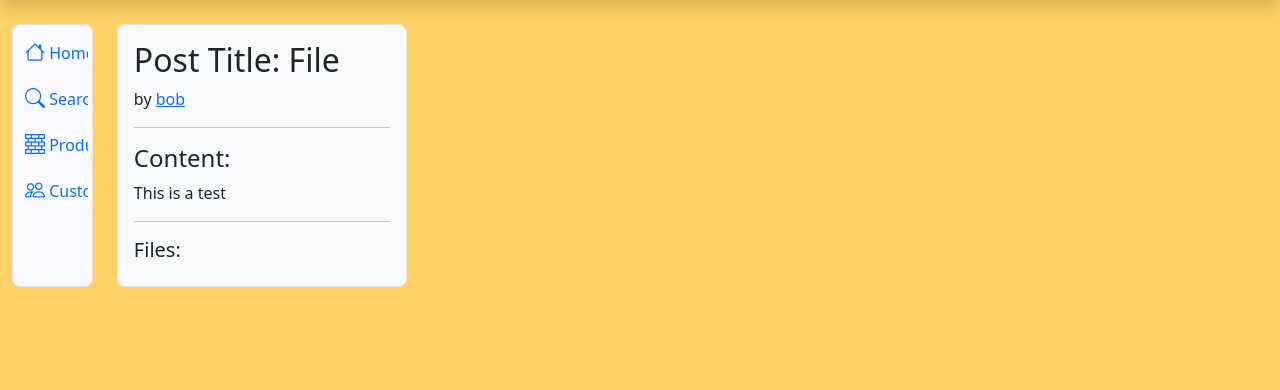
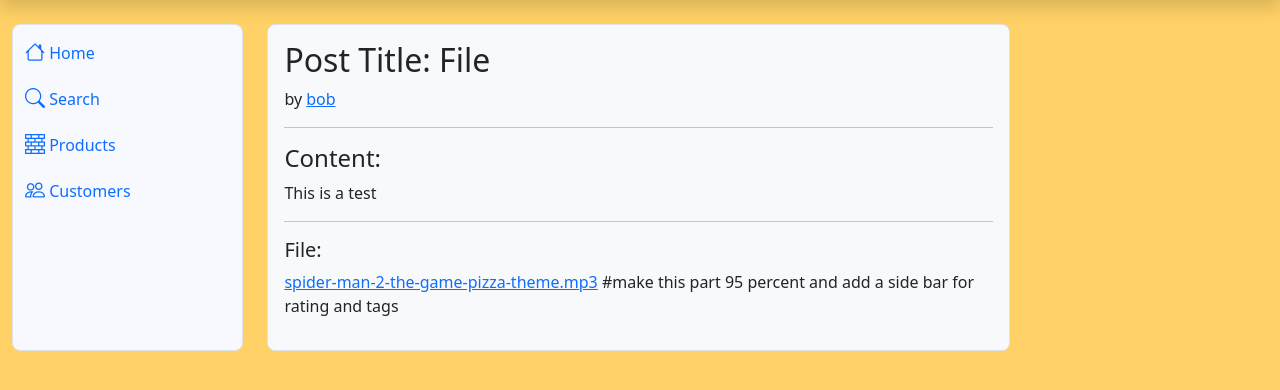
Before and after one commit to Alsa2/g4, a Flask app: page /post/2 in a window 1280 px wide. Shown: the part 81-471 px from the top of the page. Run offline with Flask 3, Linux system fonts and the light colour scheme; data comes from the database, SQL or seed files in the repository; some libraries are stand-ins or nearby versions.

Commit message:
added file upload

```diff
--- a/db_schema.py
+++ b/db_schema.py
@@ -22,5 +22,5 @@ class Post(Base):
     tags = Column(String)
     datetime = Column(String)
     rating = Column(Integer)
-    file_names = Column(String)# file names are separated by commas
+    file_names = Column(String)
     user_id = Column(Integer, ForeignKey('user.id', ondelete='CASCADE'))
--- a/main.py
+++ b/main.py
@@ -215,6 +215,7 @@ def post(post_id):
     db = DatabaseHandler()
     post = db.get_post_by_id(post_id)
     username = post.user.username
+    print(post.file_names)
     db.close()
     return render_template('post.html', post=post, username = username)
 
--- a/templates/post.html
+++ b/templates/post.html
@@ -9,10 +9,12 @@
         <h4>Content:</h4>
         <p>{{ post.content }}</p>
         <hr/>
-        <h5>Files:</h5>
-        {% for file in post.file_names %}
-        <a href="/file/{{ file.id }}" class="">{{ file.filename }}</a>
-        {% endfor %}
+        {% if post.file_names %}
+        <h5>File:</h5>
+        <p><a href="/file/{{post.id}}">{{post.file_names}}</a>
+        {% endif %}
+        #make this part 95 percent and add a side bar for rating and tags
+
 
     </div>
 
```
